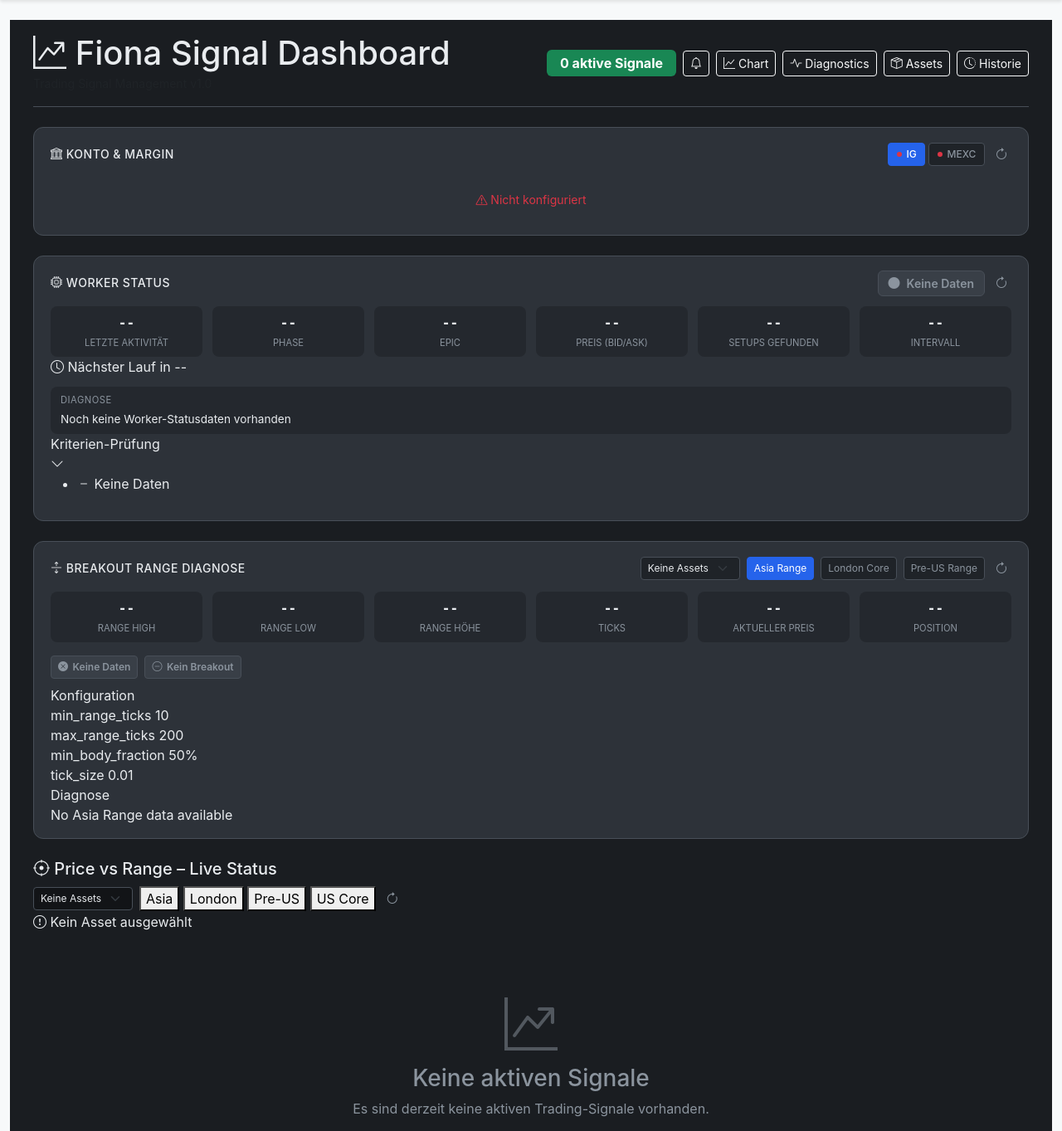
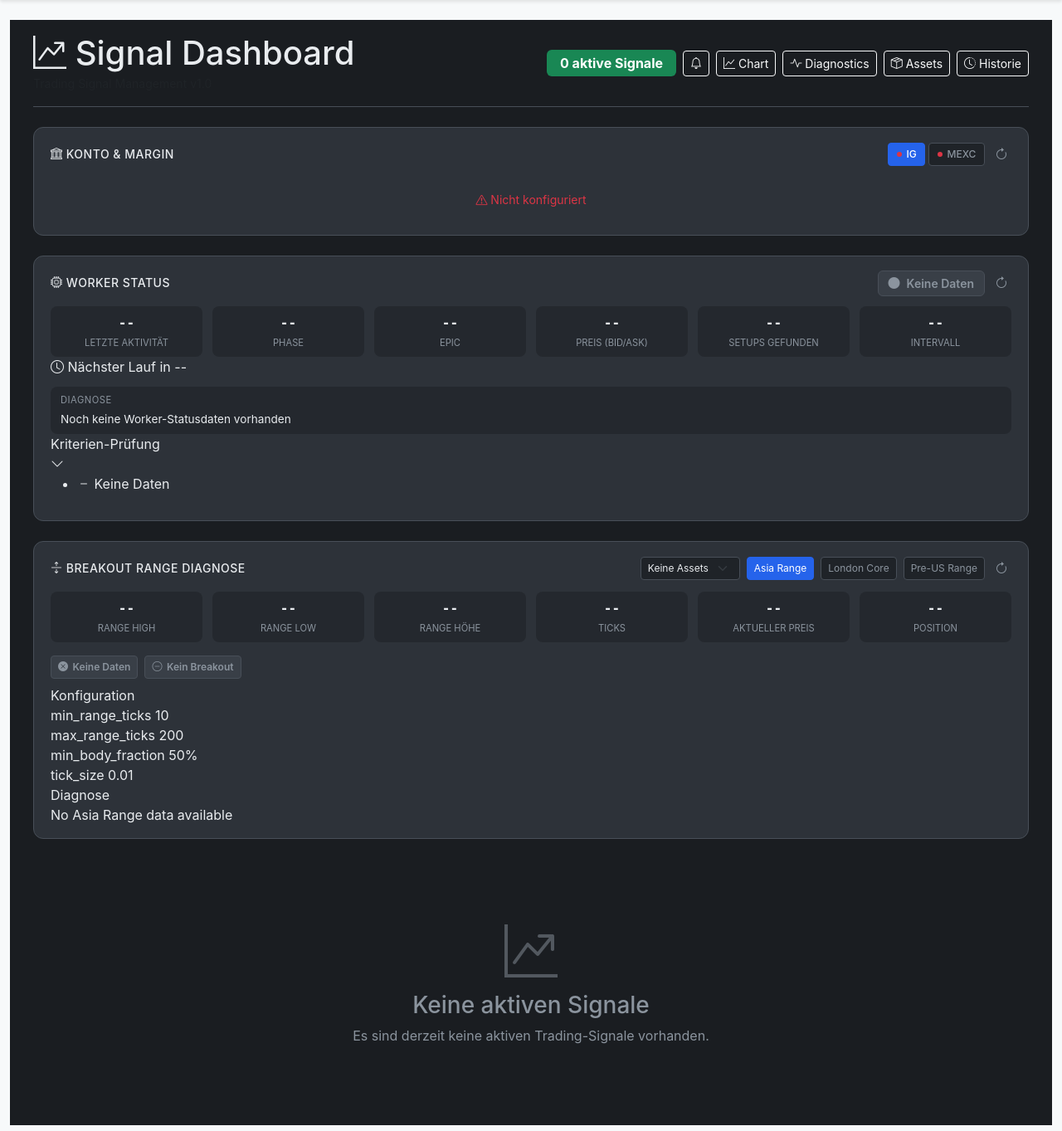
Before and after one commit to gdsanger/Finoa, a Django app: page /fiona/signals/ in a window 1280 px wide. Shown: the part 56-1419 px from the top of the page at 83% size. Run offline with Django 5.2, Linux system fonts and the light colour scheme; the visitor is signed in with stand-in values (Sample User, id 1); data that the repository does not hold is empty; some libraries are stand-ins or nearby versions.

Commit message:
Änderungem am Dashboard

```diff
--- a/trading/templates/trading/signal_dashboard.html
+++ b/trading/templates/trading/signal_dashboard.html
@@ -1196,7 +1196,7 @@
         <div class="fiona-header">
             <div>
                 <h1>
-                    <i class="bi bi-graph-up-arrow"></i> Fiona Signal Dashboard
+                    <i class="bi bi-graph-up-arrow"></i> Signal Dashboard
                 </h1>
                 <small class="text-muted">Trading Signal Management v1.0</small>
             </div>
@@ -1325,10 +1325,6 @@
                         <div class="worker-status-label">Epic</div>
                     </div>
                     <div class="worker-status-item">
-                        <div class="worker-status-value" id="worker-price">--</div>
-                        <div class="worker-status-label">Preis (Bid/Ask)</div>
-                    </div>
-                    <div class="worker-status-item">
                         <div class="worker-status-value" id="worker-setup-count">--</div>
                         <div class="worker-status-label">Setups gefunden</div>
                     </div>
@@ -1342,27 +1338,7 @@
                     <span class="countdown-label"><i class="bi bi-clock"></i> Nächster Lauf in</span>
                     <span class="countdown-value" id="worker-countdown-value">--</span>
                 </div>
-                <div class="worker-diagnostic" id="worker-diagnostic">
-                    <div class="label">Diagnose</div>
-                    <div class="message" id="worker-diagnostic-message">--</div>
-                </div>
-                <!-- Diagnostic Criteria List - Accordion -->
-                <div class="diagnostic-criteria" id="diagnostic-criteria">
-                    <div class="diagnostic-criteria-header" onclick="toggleCriteriaAccordion()">
-                        <div class="label">Kriterien-Prüfung</div>
-                        <span class="diagnostic-criteria-toggle" id="criteria-toggle"><i class="bi bi-chevron-down"></i></span>
-                    </div>
-                    <div class="diagnostic-criteria-content" id="criteria-content">
-                        <ul class="criteria-list" id="criteria-list">
-                            <li class="criteria-item">
-                                <span class="criteria-icon"><i class="bi bi-dash"></i></span>
-                            <span class="criteria-content">
-                                <span class="criteria-name">Keine Daten</span>
-                            </span>
-                        </li>
-                    </ul>
-                    </div>
-                </div>
+
             </div>
         </div>
 
@@ -1452,49 +1428,9 @@
                     </div>
                 </div>
 
-                <!-- Diagnostic Message -->
-                <div class="range-diagnostic-message" id="range-diagnostic-message-section">
-                    <div class="label">Diagnose</div>
-                    <div class="message" id="range-diagnostic-message">--</div>
-                </div>
             </div>
         </div>
 
-        <!-- Price vs Range - Live Status Panel -->
-        <div class="price-range-status-card" id="price-range-status">
-            <div class="price-range-status-header">
-                <h5><i class="bi bi-crosshair"></i> Price vs Range – Live Status</h5>
-                <div class="d-flex align-items-center gap-2">
-                    <!-- Asset Selector (synced with range diagnostics) -->
-                    <select id="price-range-asset-selector" class="form-select form-select-sm" style="width: auto; min-width: 120px; background-color: rgba(0, 0, 0, 0.3); border: 1px solid var(--fiona-border); color: var(--fiona-text-light); font-size: 0.75rem; padding: 0.25rem 0.5rem;" onchange="selectPriceRangeAsset(this.value)">
-                        {% for asset in active_assets %}
-                        <option value="{{ asset.id }}">{{ asset.symbol }}</option>
-                        {% empty %}
-                        <option value="">Keine Assets</option>
-                        {% endfor %}
-                    </select>
-                    <!-- Phase Tabs -->
-                    <div class="price-range-phase-tabs">
-                        <button class="phase-tab-btn active" data-phase="ASIA_RANGE" onclick="selectPriceRangePhase('ASIA_RANGE')">Asia</button>
-                        <button class="phase-tab-btn" data-phase="LONDON_CORE" onclick="selectPriceRangePhase('LONDON_CORE')">London</button>
-                        <button class="phase-tab-btn" data-phase="PRE_US_RANGE" onclick="selectPriceRangePhase('PRE_US_RANGE')">Pre-US</button>
-                        <button class="phase-tab-btn" data-phase="US_CORE_TRADING" onclick="selectPriceRangePhase('US_CORE_TRADING')">US Core</button>
-                    </div>
-                    <button class="refresh-btn" id="refresh-price-range-btn" onclick="refreshPriceRangeStatus()" title="Aktualisieren">
-                        <i class="bi bi-arrow-clockwise"></i>
-                    </button>
-                </div>
-            </div>
-            <div id="price-range-status-content"
-                 hx-get="{% url 'htmx_price_range_status' %}"
-                 hx-trigger="load"
-                 hx-swap="innerHTML">
-                <div class="price-range-fallback">
-                    <i class="bi bi-hourglass-split"></i>
-                    <span>Lade Status...</span>
-                </div>
-            </div>
-        </div>
 
         <!-- Signal List Container (refreshable via HTMX) -->
         <div id="signal-list-container">
```
